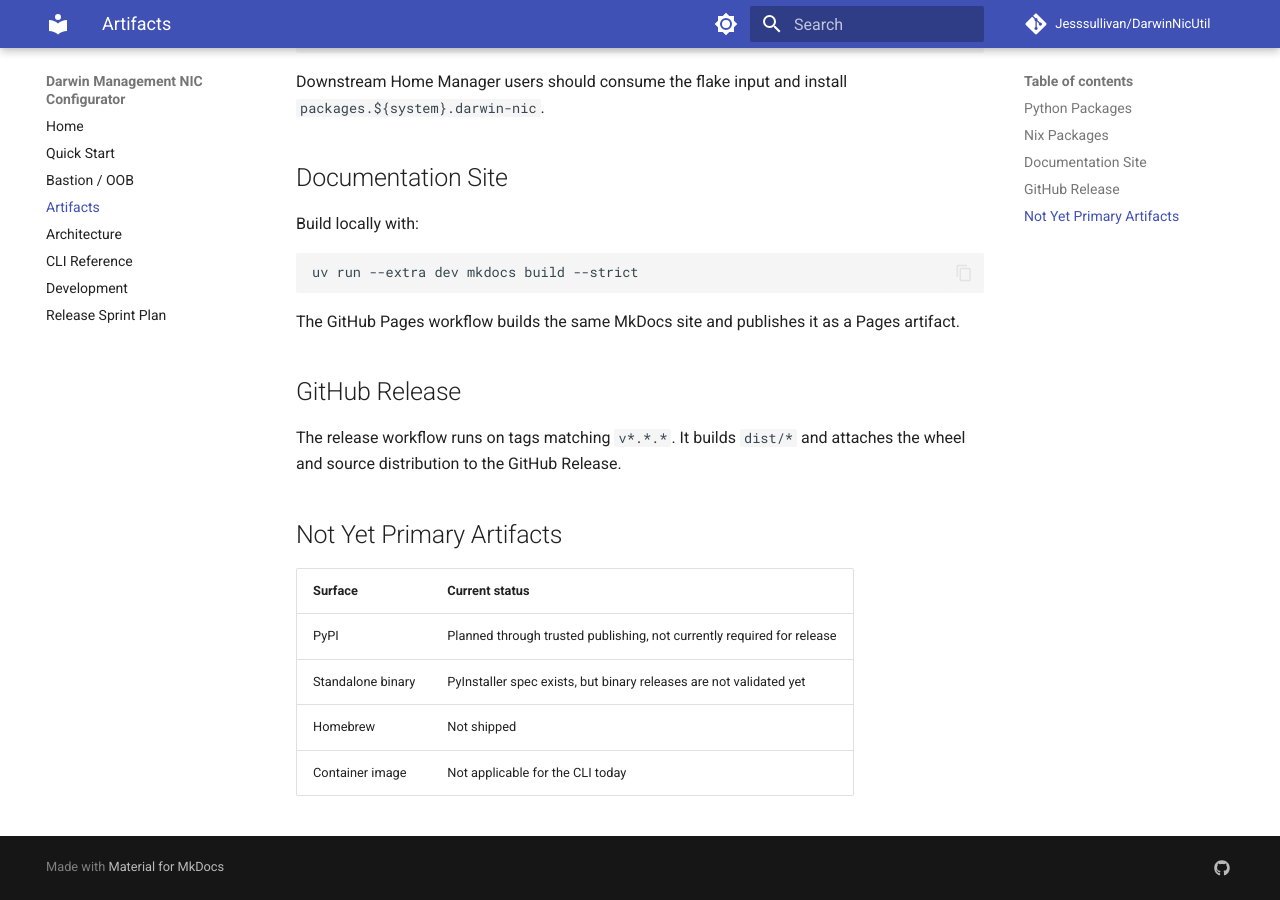
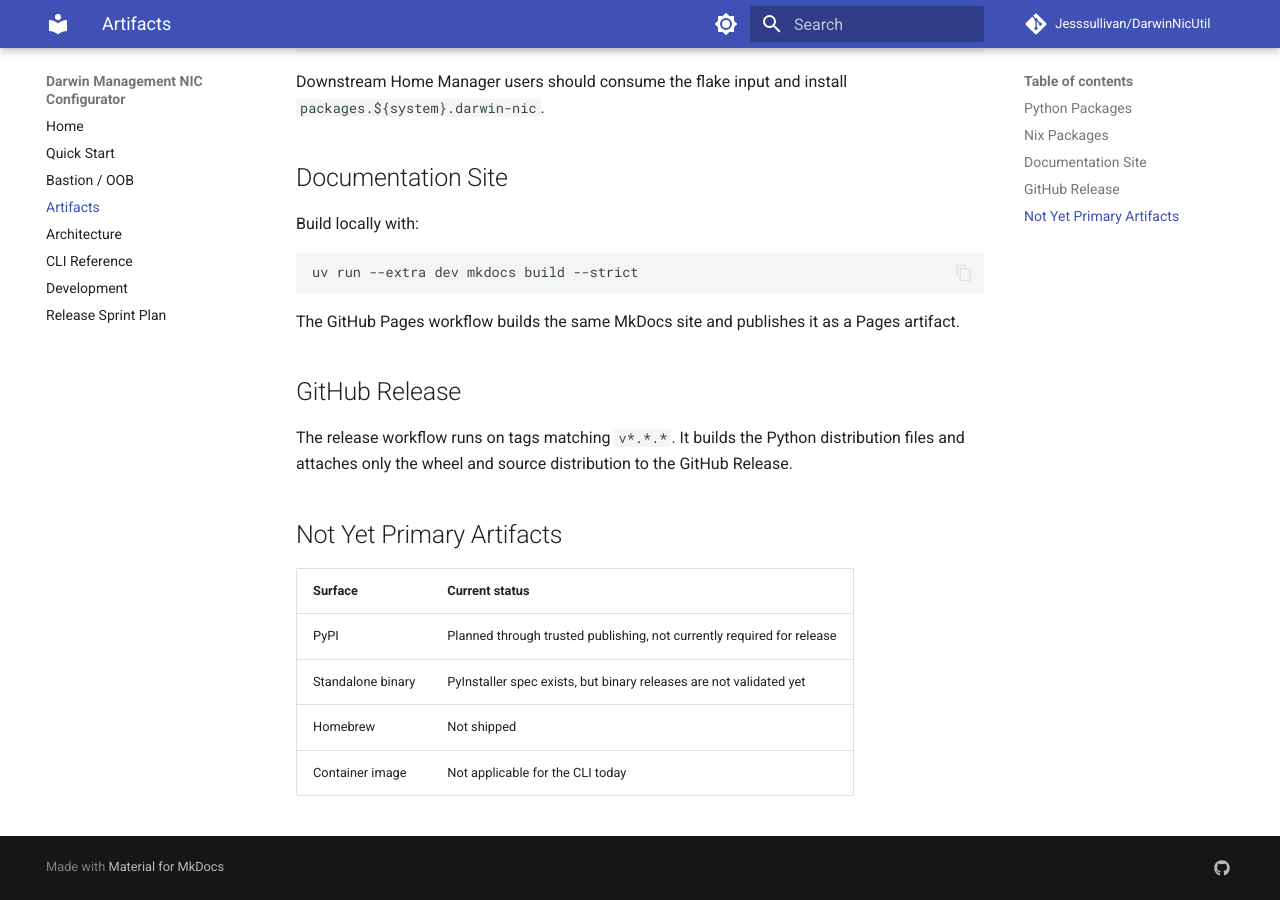
Before and after one commit to Jesssullivan/DarwinNicUtil, an MkDocs documentation site: the page built from docs/artifacts.md, in a window 1280 px wide and 900 px high, scrolled down 911 px. Built offline with MkDocs 1.6.1 and Material for MkDocs 9.7.7, drawn with Linux system fonts in a browser that asks for light colours; comment, search, counter and statistics services are not loaded.

Commit message:
docs: clarify release artifacts
Clarify the artifact policy docs so they describe wheel and source distribution uploads only.

```diff
--- a/docs/artifacts.md
+++ b/docs/artifacts.md
@@ -58,8 +58,9 @@ Pages artifact.
 
 ## GitHub Release
 
-The release workflow runs on tags matching `v*.*.*`. It builds `dist/*` and
-attaches the wheel and source distribution to the GitHub Release.
+The release workflow runs on tags matching `v*.*.*`. It builds the Python
+distribution files and attaches only the wheel and source distribution to the
+GitHub Release.
 
 ## Not Yet Primary Artifacts
 
```
Also changed, not shown: CHANGELOG.md (+2 -0 lines).
